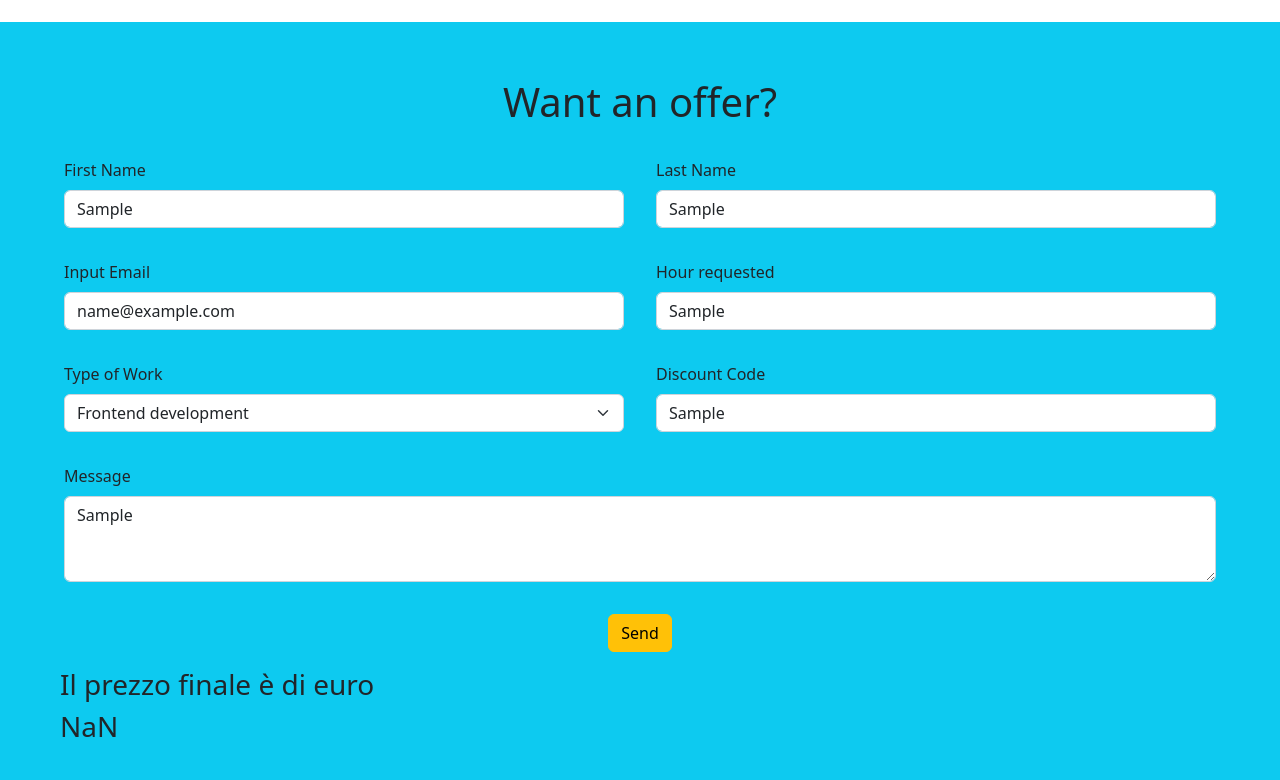
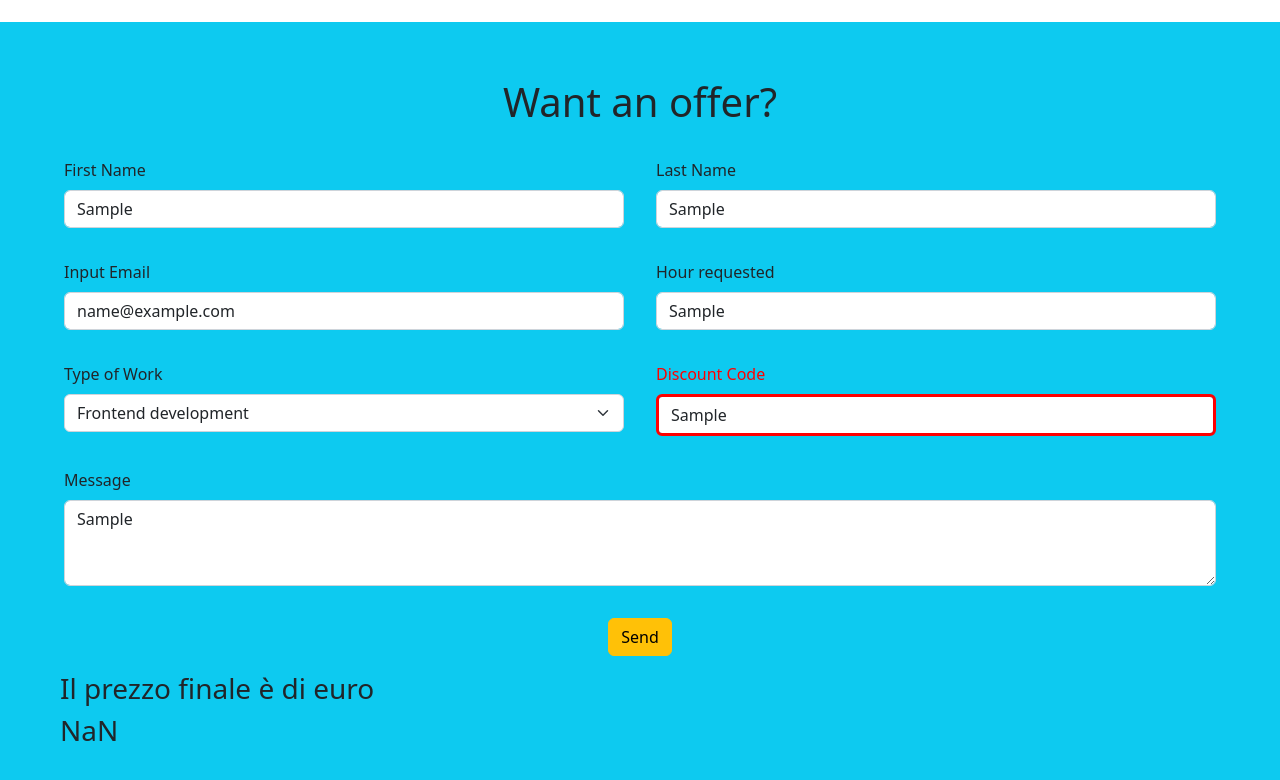
Before and after one commit to colombovf/bootstrap-js-freelancer, a plain HTML site: page index.html in a window 1280 px wide. Both pictures are taken after typing "Sample", "Sample", "name@example.com", "Sample", "Sample", "Sample" into the empty fields and a click on the input "Send". Shown: the part 1767-2547 px from the top of the page. Drawn offline with nearby package versions, Linux system fonts and the light colour scheme.

Commit message:
Fine esercizio con Bonus

```diff
--- a/index.html
+++ b/index.html
@@ -152,7 +152,7 @@
 
 
                 <div class="col-12 col-md-6 p-3">
-                    <label class="form-label">Discount Code</label>
+                    <label id="error" class="form-label">Discount Code</label>
                     <input type="text" class="form-control" id="inputDiscount">
                 </div>
 
--- a/script.js
+++ b/script.js
@@ -85,16 +85,23 @@ function totalCal(event) {
 
     if(!discountCode) {
         discountNumber = 0;
+        document.getElementById("error").style.color="black";
+        document.getElementById("inputDiscount").style.border = "";
     } else if(searchDiscount(discountCode)) {
         discountNumber = 25;
+        document.getElementById("error").style.color="black";
+        document.getElementById("inputDiscount").style.border = "";
     } else {
-        //document.getElementById("inputDiscount").style.color="red";
+        document.getElementById("error").style.color="red";
+        document.getElementById("inputDiscount").style.border = "3px solid #FF0000";
+
         alert("Codice sconto errato, non verrà applicato nessuno sconto");
-        discountNumber = 0}
+        discountNumber = 0
+    }
     console.log(hoursNumber,  workTypeArray[typeOfWork-1], discountNumber);
 
 
     console.log(calcolatore(hoursNumber, workTypeArray[typeOfWork-1], discountNumber));
-    let totalPrice = document.getElementById("totalPrice").innerHTML= calcolatore(hoursNumber, workTypeArray[typeOfWork-1], discountNumber);
+    let totalPrice = document.getElementById("totalPrice").innerHTML= calcolatore(hoursNumber, workTypeArray[typeOfWork-1], discountNumber).toFixed();
 
 }
```
